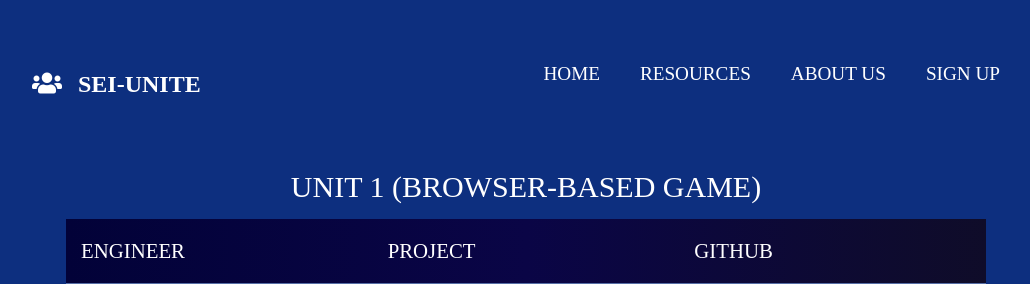
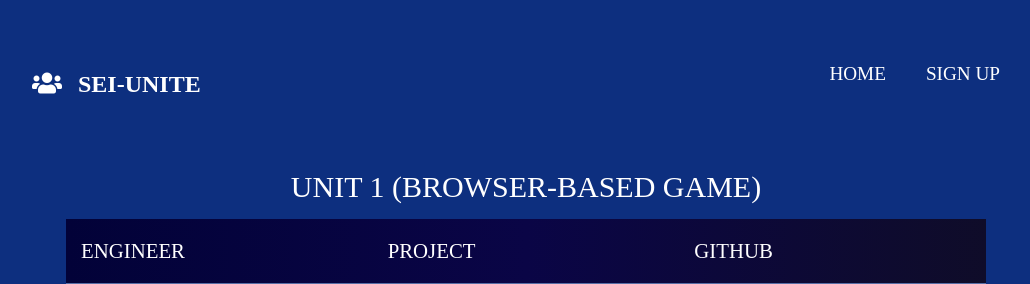
Before and after one commit to Jadessu/sei-unite, a Django app: page /about/ in a window 1280 px wide. Shown: the top 284 px of the page, without its empty margins (114-1144 px from the left). Run offline with Django 3.2, Linux system fonts and the light colour scheme; lists and menus that the app fills with data are empty.

Commit message:
remove links

```diff
--- a/main_app/templates/base.html
+++ b/main_app/templates/base.html
@@ -55,13 +55,13 @@
         <li><a href="{% url 'alumnus_create'%}">Add Alumnus</a></li>
     </ul>
     </li>
-        <li><a href="{% url 'ideas' %}">Resources</a></li>
-    <li><a href="{% url 'about' %}">About Us</a></li>
+        {% comment %} <li><a href="{% url 'ideas' %}">Resources</a></li> {% endcomment %}
+    {% comment %} <li><a href="{% url 'about' %}">About Us</a></li> {% endcomment %}
     <li><a href="{% url 'logout' %}">Log out <span class="logout"><i class="fas fa-sign-out-alt"></i></span> </a></li>
     {% else %}
         <li><a href="{% url 'home' %}">Home</a></li>
-        <li><a href="{% url 'ideas' %}">Resources</a></li>
-        <li><a href="{% url 'about' %}">About Us</a></li>
+        {% comment %} <li><a href="{% url 'ideas' %}">Resources</a></li> {% endcomment %}
+        {% comment %} <li><a href="{% url 'about' %}">About Us</a></li> {% endcomment %}
         <li><a href="{% url 'signup' %}">Sign Up</a></li>
 
 {% endif%}
```
